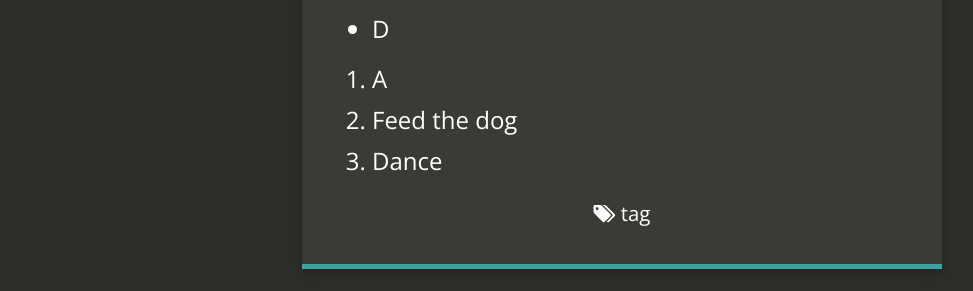
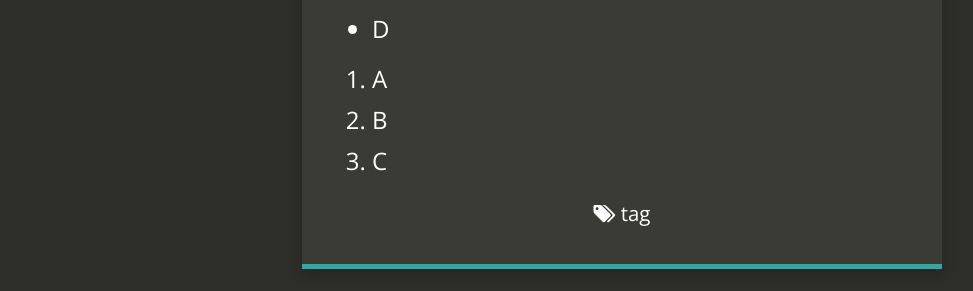
Before and after one commit to eski1337/lblb-it-ffd00, a Jekyll site: the page built from _posts/1999-01-01-template.md, in a window 1280 px wide. Shown: the part 1635-1926 px from the top of the page, without its empty margins (18-991 px from the left). Built offline with Jekyll 4.4.1, drawn with Linux system fonts in a browser that asks for light colours; nearby versions of some CDN libraries; comment, search, counter and statistics services are not loaded.

Commit message:
1999-01-01-template.md: changed

```diff
--- a/_posts/1999-01-01-template.md
+++ b/_posts/1999-01-01-template.md
@@ -50,5 +50,5 @@ lorem _ipsum_
 * D
 
 1. A
-2. Feed the dog
-3. Dance
+2. B
+3. C
```
